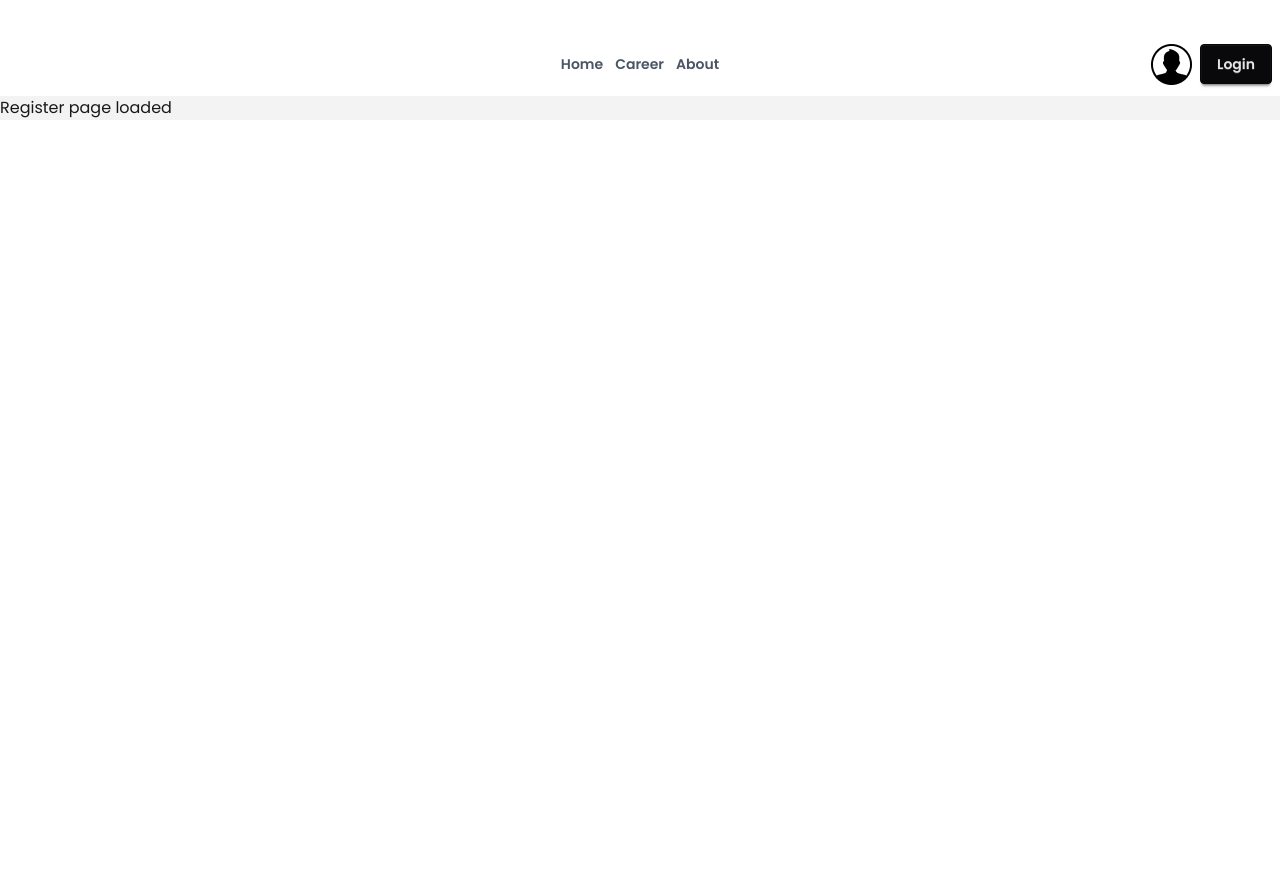
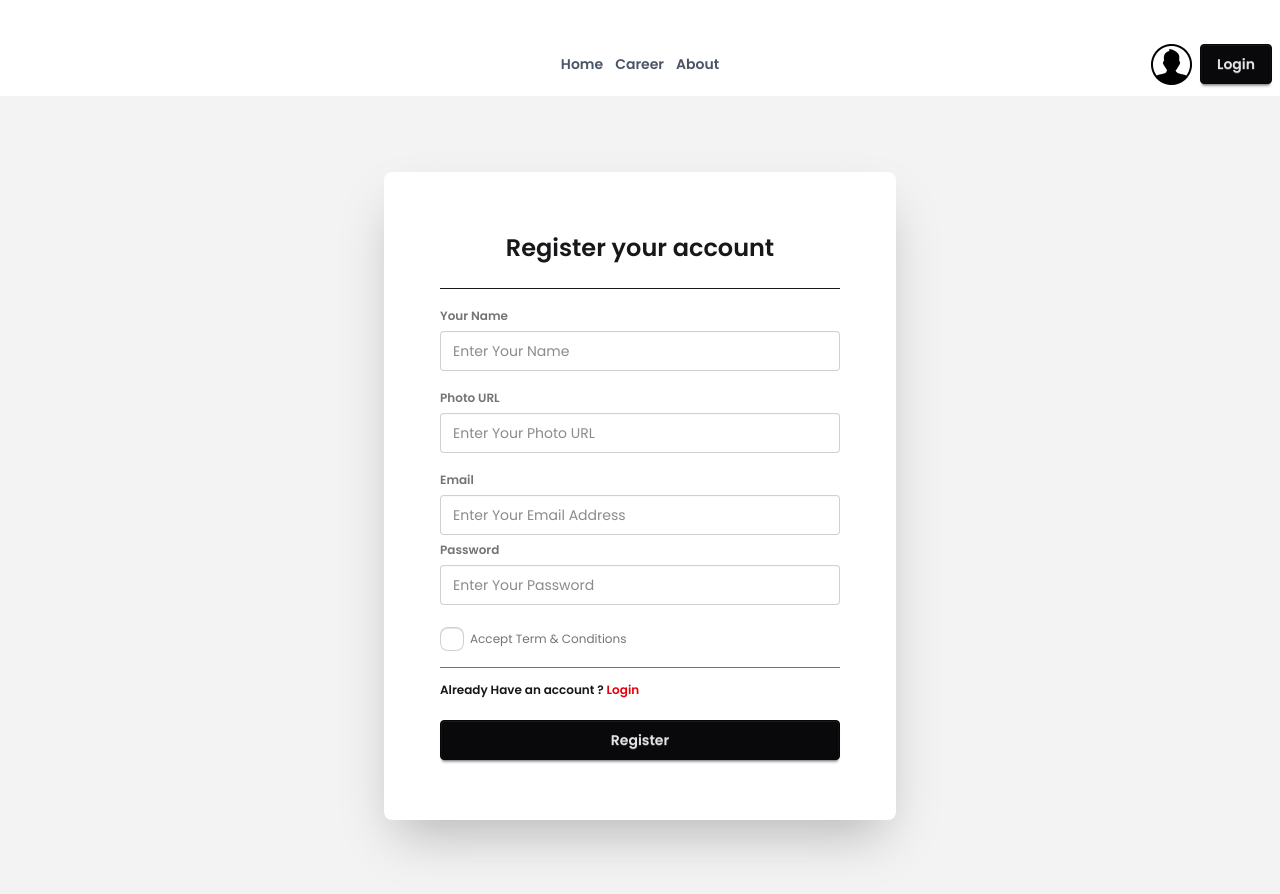
Before and after one commit to rafiulhasan1/The-News-Room, a React (Vite) app: page /auth/register in a window 1280 px wide. Before the commit the page ends 800 px from the top, so only its background shows below. Built offline with nearby package versions, Linux system fonts and the light colour scheme.

Commit message:
register part added

```diff
--- a/src/Routers/Login.jsx
+++ b/src/Routers/Login.jsx
@@ -9,9 +9,9 @@ const Login = () => {
                     <fieldset className="fieldset">
                         <h1 className="text-2xl font-semibold  text-center pb-6 border-b">Login your account</h1>
                         <label className="label mt-3 font-semibold">Email</label>
-                        <input type="email" className="input w-full" placeholder="Email" />
+                        <input type="email" className="input w-full" placeholder="Enter Your Email address" />
                         <label className="label font-semibold">Password</label>
-                        <input type="password" className="input w-full" placeholder="Password" />
+                        <input type="password" className="input w-full" placeholder="Enter Your Password" />
                         {/* <div><a className="link link-hover">Forgot password?</a></div> */}
                         <div className="text-xs font-semibold">
                             Dont Have An Account ? <Link className="text-red-600" to="/auth/register">Register</Link>
--- a/src/Routers/Register.jsx
+++ b/src/Routers/Register.jsx
@@ -1,8 +1,37 @@
+import { Link } from "react-router-dom";
 
 const Register = () => {
     return (
-        <div>
+        <div className="min-h-screen flex justify-center items-center">
+            <div className="card bg-base-100 w-full max-w-lg shrink-0 shadow-2xl p-8">
+                <div className="card-body">
+                    <fieldset className="fieldset">
+                        <h1 className="text-2xl font-semibold  text-center pb-6 border-b">Register your account</h1>
 
+                        <label className="label mt-3 font-semibold">Your Name</label>
+                        <input type="text" className="input w-full" placeholder="Enter Your Name" />
+
+                        <label className="label mt-3 font-semibold">Photo URL</label>
+                        <input type="text" className="input w-full" placeholder="Enter Your Photo URL" />
+
+                        <label className="label mt-3 font-semibold">Email</label>
+                        <input type="email" className="input w-full" placeholder="Enter Your Email Address" />
+
+                        <label className="label font-semibold">Password</label>
+                        <input type="password" className="input w-full" placeholder="Enter Your Password" />
+
+                        <label className="label py-4 border-b">
+                            <input type="checkbox" className="checkbox" />
+                            Accept Term & Conditions
+                        </label>
+
+                        <div className="text-xs font-semibold pt-2">
+                           Already Have an account ? <Link className="text-red-600" to="/auth/login">Login</Link>
+                        </div>
+                        <button className="btn btn-neutral mt-4">Register</button>
+                    </fieldset>
+                </div>
+            </div>
         </div>
     );
 };
--- a/src/Routers/Routers.jsx
+++ b/src/Routers/Routers.jsx
@@ -3,6 +3,7 @@ import HomeLayout from "../Layouts/HomeLayout";
 import HomeNews from "../Pages/HomeNews";
 import AuthLayout from "../Layouts/AuthLayout";
 import Login from "./Login";
+import Register from "./Register";
 
 const Routers = createBrowserRouter([
     {
@@ -34,7 +35,7 @@ const Routers = createBrowserRouter([
             },
             {
                 path:'/auth/register',
-                element: <h1>Register page loaded</h1>
+                element: <Register></Register>
             }
         ]
     },
```
